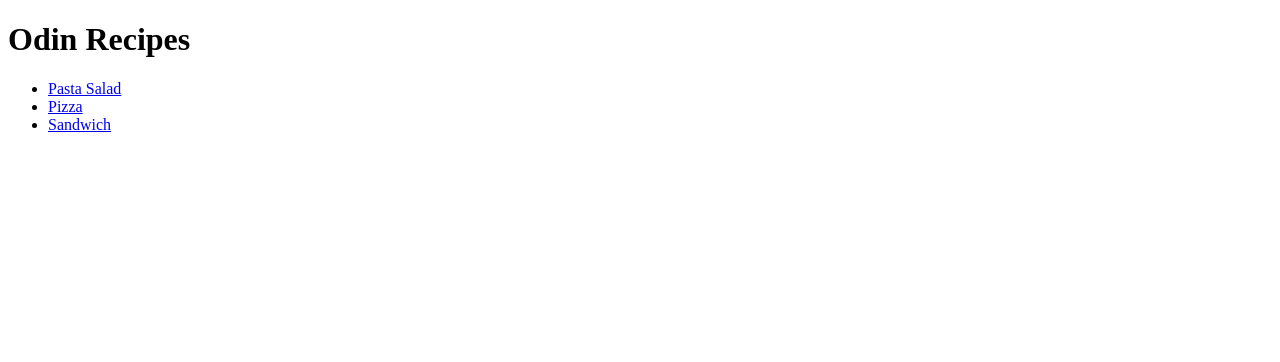
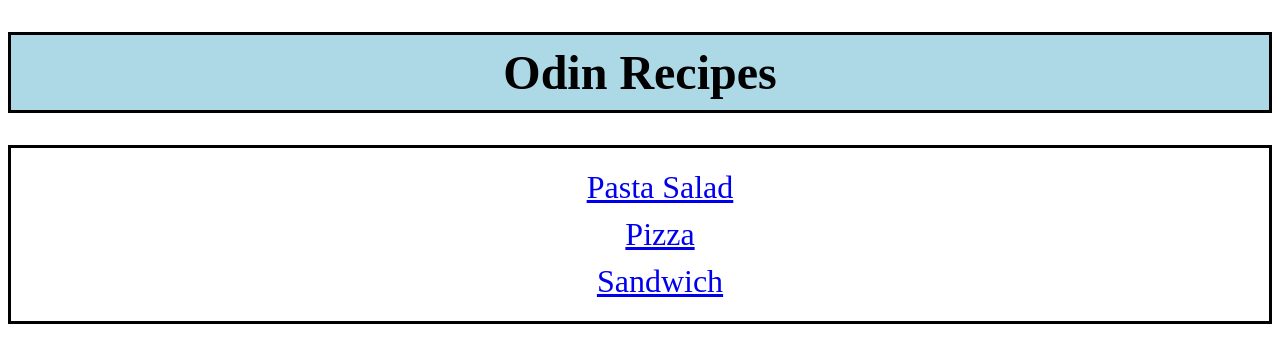
Before and after one commit to kodewhitworth/odin-recipes, a plain HTML site: page index.html in a window 1280 px wide. Drawn offline with Linux system fonts and the light colour scheme.

Commit message:
Styled home page with some basic css

```diff
--- a/index.html
+++ b/index.html
@@ -3,14 +3,17 @@
     <head>
         <title>Odin Recipes</title>
         <meta charset="UTF-8">
+        <link rel="stylesheet" href="./style.css">
     </head>
 
     <body>
-        <h1>Odin Recipes</h1>
-        <ul>
-            <li><a href="./recipes/pasta-salad.html">Pasta Salad</a></li>
-            <li><a href="./recipes/pizza.html">Pizza</a></li>
-            <li><a href="./recipes/sandwich.html">Sandwich</a></li>
-        </ul>
+        <h1 class="title">Odin Recipes</h1>
+        <div class="card">
+            <ul>
+                <li><a href="./recipes/pasta-salad.html">Pasta Salad</a></li>
+                <li><a href="./recipes/pizza.html">Pizza</a></li>
+                <li><a href="./recipes/sandwich.html">Sandwich</a></li>
+            </ul>
+        </div>
     </body>
 </html>
--- /dev/null
+++ b/style.css
@@ -0,0 +1,29 @@
+* {
+    box-sizing: border-box;
+}
+
+.title {
+    background-color: lightblue;
+    border: solid black;
+    padding: 10px;
+    text-align: center;
+    font-size: 48px;
+}
+
+ul {
+    list-style: none;
+}
+
+.card {
+    border: solid black;
+    text-align: center;
+    padding: auto;
+}
+
+.card li {
+    padding: 5px;
+}
+
+a {
+    font-size: 32px;
+}
```
Also changed, not shown: recipes/sandwich.html (+1 -1 lines).
